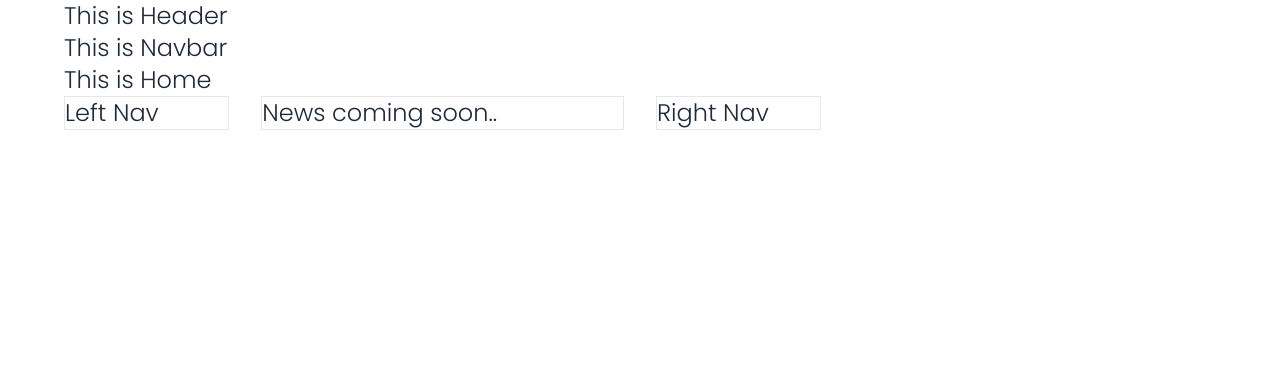
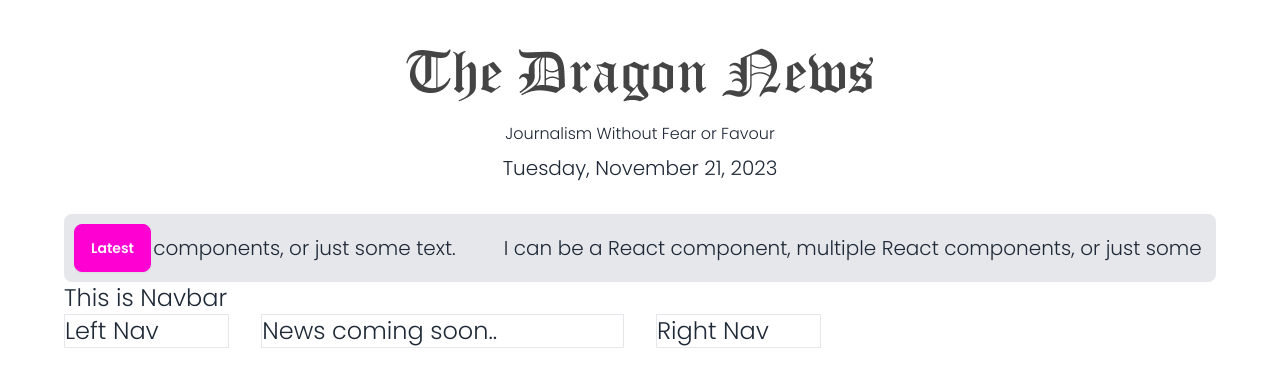
Before and after one commit to Razib1998/The-Dragon-News, a React (Vite) app: page / in a window 1280 px wide. Shown: the top 386 px of the page. Built offline with nearby package versions, Linux system fonts and the light colour scheme.

Commit message:
Header section completed

```diff
--- a/package.json
+++ b/package.json
@@ -13,8 +13,10 @@
     "firebase": "^10.6.0",
     "localforage": "^1.10.0",
     "match-sorter": "^6.3.1",
+    "moment": "^2.29.4",
     "react": "^18.2.0",
     "react-dom": "^18.2.0",
+    "react-fast-marquee": "^1.6.2",
     "react-router-dom": "^6.19.0",
     "sort-by": "^1.2.0"
   },
--- /dev/null
+++ b/src/Pages/Home/BreakinNews/BreakingNews.jsx
@@ -0,0 +1,22 @@
+import Marquee from "react-fast-marquee";
+import { Link } from "react-router-dom";
+
+const BreakingNews = () => {
+  return (
+    <div className="flex border-2 p-2 mt-8 bg-gray-200 rounded-lg">
+      <button className="btn btn-secondary">Latest</button>
+      <Marquee className="text-xl" pauseOnHover={true} speed={80}>
+        <Link className="mr-12" to={"/"}>
+          I can be a React component, multiple React components, or just some
+          text.
+        </Link>
+        <Link className="mr-12" to={"/"}>
+          I can be a React component, multiple React components, or just some
+          text.
+        </Link>
+      </Marquee>
+    </div>
+  );
+};
+
+export default BreakingNews;
--- a/src/Pages/Home/Home.jsx
+++ b/src/Pages/Home/Home.jsx
@@ -2,14 +2,15 @@
 import LeftSideNav from "../Shared/LeftSIdeNav/LeftSideNav";
 import Navbar from "../Shared/Navabr/Navbar";
 import RightSideNav from "../Shared/RightSideNav/RightSideNav";
+import BreakingNews from "./BreakinNews/BreakingNews";
 
 
 const Home = () => {
     return (
         <div>
             <Header></Header>
+            <BreakingNews></BreakingNews>
             <Navbar></Navbar>
-            <h2 className="text-2xl font-poppins">This is Home</h2>
             <div className="grid grid-cols-1 md:grid-cols-6 gap-8">
                 <div className="border">
                     <LeftSideNav></LeftSideNav>
--- a/src/Pages/Shared/Header/Header.jsx
+++ b/src/Pages/Shared/Header/Header.jsx
@@ -1,10 +1,15 @@
-
+import logo from '../../../../public/assets/logo.png';
+import moment from "moment";
 
 const Header = () => {
     return (
-        <div>
-            <h2 className="text-2xl">This is Header</h2>
-        </div>
+      <div className='text-center mt-12'>
+        <img className='mx-auto mb-5' src={logo} alt="" />
+        <p>Journalism Without Fear or Favour</p>
+        <p className="text-xl mt-2">
+          {moment().format("dddd, MMMM D, YYYY")}
+        </p>
+      </div>
     );
 };
 
```
Also changed, not shown: 1 other file (tests, documents, lock files or other folders).
